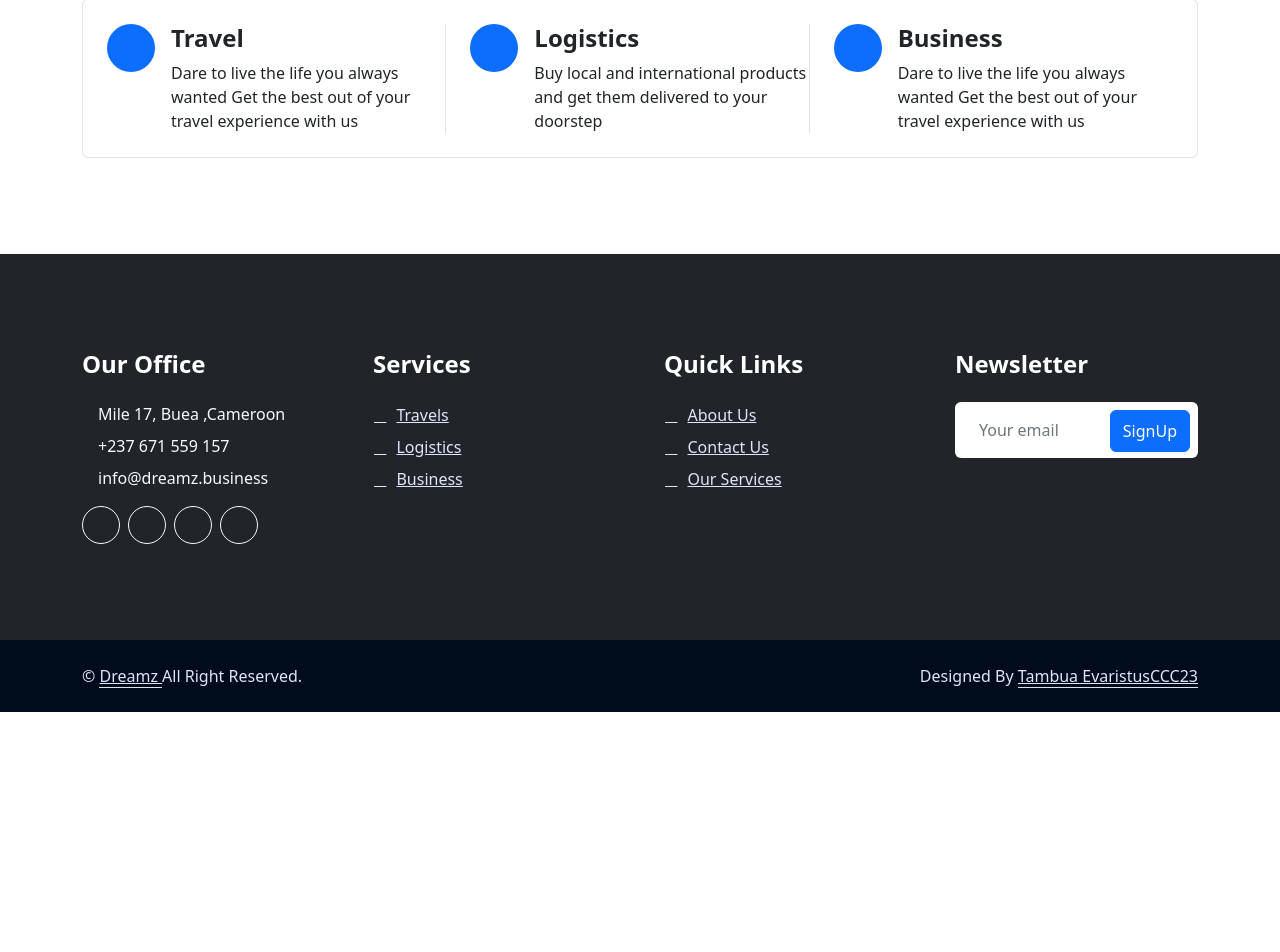
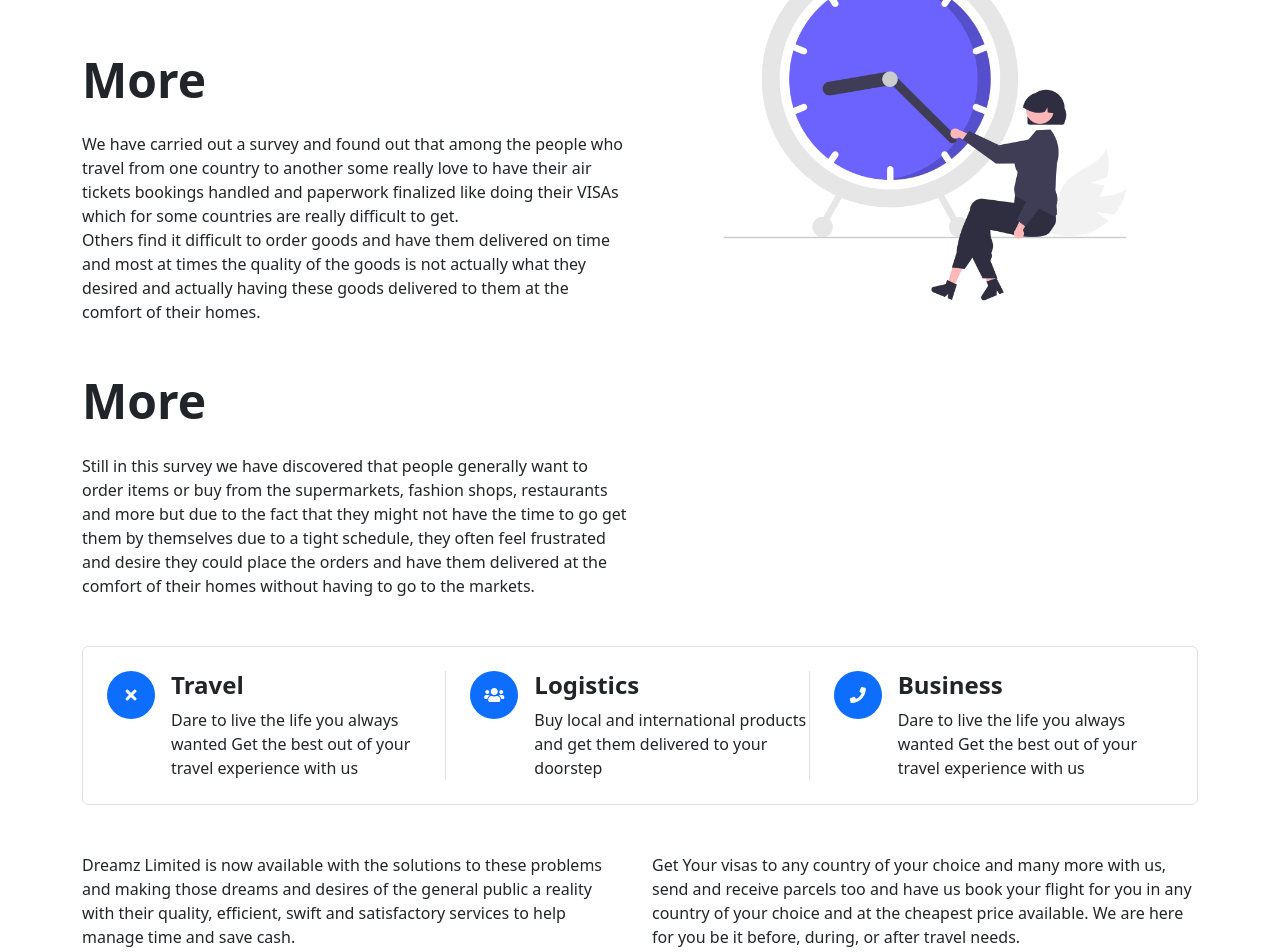
Before and after one commit to tambuaevaristus/dreamz-website, a Next.js app: page /about in a window 1280 px wide. Shown: the part 1080-2032 px from the top of the page. Before the commit the page ends 1792 px from the top, so only its background shows below. Built offline with nearby package versions, Linux system fonts and the light colour scheme.

Commit message:
about completed

```diff
--- a/components/About.js
+++ b/components/About.js
@@ -1,13 +1,17 @@
+import Link from "next/link";
+import { useRouter } from "next/router";
 import React from "react";
 
 export default function About() {
+  const router = useRouter();
+
   return (
     <div>
       <div class="container-xxl py-5">
         <div class="container">
           <div class="row g-4 align-items-end mb-4">
             <div class="col-lg-6 wow fadeInUp" data-wow-delay="0.1s">
-              <img class="img-fluid rounded" src="img/about.jpg" />
+              <img class="img-fluid rounded" src="img/about.png" />
             </div>
             <div class="col-lg-6 wow fadeInUp" data-wow-delay="0.3s">
               <p class="d-inline-block border rounded text-primary fw-semi-bold py-1 px-3">
@@ -25,97 +29,58 @@ export default function About() {
                 quality goods at cheaper prices and have them delivered at your
                 door step at your convenience.
               </p>
-              {/* <div class="border rounded p-4"> */}
-              {/* <nav>
-                  <div class="nav nav-tabs mb-3" id="nav-tab" role="tablist">
-                    <button
-                      class="nav-link fw-semi-bold active"
-                      id="nav-story-tab"
-                      data-bs-toggle="tab"
-                      data-bs-target="#nav-story"
-                      type="button"
-                      role="tab"
-                      aria-controls="nav-story"
-                      aria-selected="true"
-                    >
-                      Story
-                    </button>
-                    <button
-                      class="nav-link fw-semi-bold"
-                      id="nav-mission-tab"
-                      data-bs-toggle="tab"
-                      data-bs-target="#nav-mission"
-                      type="button"
-                      role="tab"
-                      aria-controls="nav-mission"
-                      aria-selected="false"
-                    >
-                      Mission
-                    </button>
-                    <button
-                      class="nav-link fw-semi-bold"
-                      id="nav-vision-tab"
-                      data-bs-toggle="tab"
-                      data-bs-target="#nav-vision"
-                      type="button"
-                      role="tab"
-                      aria-controls="nav-vision"
-                      aria-selected="false"
-                    >
-                      Vision
-                    </button>
-                  </div>
-                </nav>
-                <div class="tab-content" id="nav-tabContent">
-                  <div
-                    class="tab-pane fade show active"
-                    id="nav-story"
-                    role="tabpanel"
-                    aria-labelledby="nav-story-tab"
-                  >
-                    <p>
-                      Tempor erat elitr rebum at clita. Diam dolor diam ipsum et
-                      tempor sit. Aliqu diam amet diam et eos labore.
-                    </p>
-                    <p class="mb-0">
-                      Diam dolor diam ipsum et tempor sit. Aliqu diam amet diam
-                      et eos labore. Clita erat ipsum et lorem et sit
-                    </p>
-                  </div>
-                  <div
-                    class="tab-pane fade"
-                    id="nav-mission"
-                    role="tabpanel"
-                    aria-labelledby="nav-mission-tab"
-                  >
-                    <p>
-                      Tempor erat elitr rebum at clita. Diam dolor diam ipsum et
-                      tempor sit. Aliqu diam amet diam et eos labore.
-                    </p>
-                    <p class="mb-0">
-                      Diam dolor diam ipsum et tempor sit. Aliqu diam amet diam
-                      et eos labore. Clita erat ipsum et lorem et sit
-                    </p>
-                  </div>
-                  <div
-                    class="tab-pane fade"
-                    id="nav-vision"
-                    role="tabpanel"
-                    aria-labelledby="nav-vision-tab"
-                  >
-                    <p>
-                      Tempor erat elitr rebum at clita. Diam dolor diam ipsum et
-                      tempor sit. Aliqu diam amet diam et eos labore.
-                    </p>
-                    <p class="mb-0">
-                      Diam dolor diam ipsum et tempor sit. Aliqu diam amet diam
-                      et eos labore. Clita erat ipsum et lorem et sit
-                    </p>
-                  </div>
-                </div> */}
-              {/* </div> */}
+
+              {router.asPath == "/" ? (
+                <Link legacyBehavior href="/about">
+                  <a class="fw-semi-bold">
+                    Read More <i class="fa fa-arrow-right ms-1"></i>
+                  </a>
+                </Link>
+              ) : (
+                <></>
+              )}
             </div>
           </div>
+
+          {router.asPath == "/about" ? (
+            <>
+              <div class="row g-4 align-items-end mb-4">
+                <div class="col-lg-6 wow fadeInUp" data-wow-delay="0.3s">
+                  <h1 class="display-5 mb-4">More</h1>
+                  <p class="mb-4">
+                    We have carried out a survey and found out that among the
+                    people who travel from one country to another some really
+                    love to have their air tickets bookings handled and
+                    paperwork finalized like doing their VISAs which for some
+                    countries are really difficult to get.
+                    <br /> Others find it difficult to order goods and have them
+                    delivered on time and most at times the quality of the goods
+                    is not actually what they desired and actually having these
+                    goods delivered to them at the comfort of their homes.
+                  </p>
+                </div>
+                <div class="col-lg-6 wow fadeInUp" data-wow-delay="0.1s">
+                  <img class="img-fluid rounded" src="img/about2.png" />
+                </div>
+                <div class="col-lg-6 wow fadeInUp" data-wow-delay="0.3s">
+                  <h1 class="display-5 mb-4">More</h1>
+                  <p class="mb-4">
+                    Still in this survey we have discovered that people
+                    generally want to order items or buy from the supermarkets,
+                    fashion shops, restaurants and more but due to the fact that
+                    they might not have the time to go get them by themselves
+                    due to a tight schedule, they often feel frustrated and
+                    desire they could place the orders and have them delivered
+                    at the comfort of their homes without having to go to the
+                    markets.
+                  </p>
+                </div>
+              </div>
+            </>
+          ) : (
+            <></>
+          )}
+
           <div class="border rounded p-4 wow fadeInUp" data-wow-delay="0.1s">
             <div class="row g-4">
               <div class="col-lg-4 wow fadeIn" data-wow-delay="0.1s">
--- a/pages/about.js
+++ b/pages/about.js
@@ -1,3 +1,4 @@
+import Head from "next/head";
 import React from "react";
 import About from "../components/About";
 import Footer from "../components/Footer";
@@ -6,6 +7,26 @@ import Navbar from "../components/Navbar";
 export default function about() {
   return (
     <div>
+      <Head>
+        <title>Dreamz | About</title>
+        <meta name="description" content="Generated by create next app" />
+        <link rel="icon" href="/favicon.ico" />
+        <link rel="preconnect" href="https://fonts.googleapis.com" />
+        <link rel="preconnect" href="https://fonts.gstatic.com" crossorigin />
+        <link
+          href="https://fonts.googleapis.com/css2?family=Jost:wght@500;600;700&family=Open+Sans:wght@400;500&display=swap"
+          rel="stylesheet"
+        />
+
+        <link
+          href="https://cdnjs.cloudflare.com/ajax/libs/font-awesome/5.10.0/css/all.min.css"
+          rel="stylesheet"
+        />
+        <link
+          href="https://cdn.jsdelivr.net/npm/bootstrap-icons@1.4.1/font/bootstrap-icons.css"
+          rel="stylesheet"
+        />
+      </Head>
       <Navbar />
       <div
         class="container-fluid page-header mb-5 wow fadeIn"
@@ -31,6 +52,23 @@ export default function about() {
 
       <About />
 
+      <div className="container">
+        <div className="row">
+          <div className="col-md-6">
+            Dreamz Limited is now available with the solutions to these problems
+            and making those dreams and desires of the general public a reality
+            with their quality, efficient, swift and satisfactory services to
+            help manage time and save cash.{" "}
+          </div>
+          <div className="col-md-6">
+            Get Your visas to any country of your choice and many more with us,
+            send and receive parcels too and have us book your flight for you in
+            any country of your choice and at the cheapest price available. We
+            are here for you be it before, during, or after travel needs.
+          </div>
+        </div>
+      </div>
+
       <Footer />
     </div>
   );
--- a/pages/index.js
+++ b/pages/index.js
@@ -12,7 +12,7 @@ export default function Home() {
   return (
     <div>
       <Head>
-        <title>Create Next App</title>
+        <title>Dreamz | Home</title>
         <meta name="description" content="Generated by create next app" />
         <link rel="icon" href="/favicon.ico" />
         <link rel="preconnect" href="https://fonts.googleapis.com" />
```
Also changed, not shown: public/img/about.png (added), public/img/about2.png (added).
